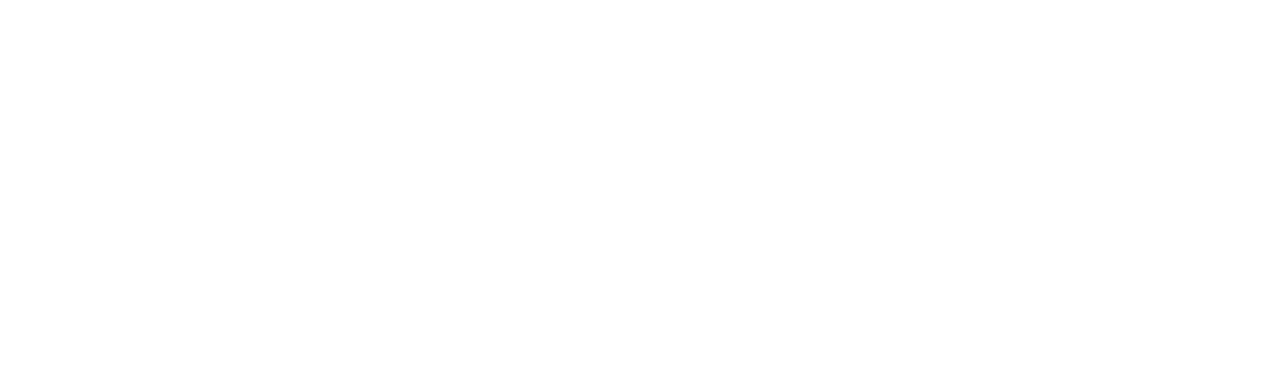
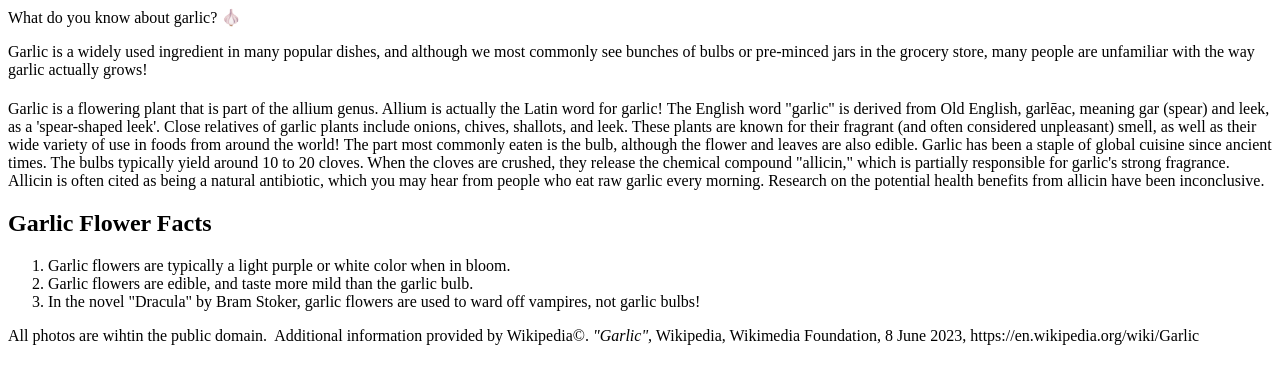
Before and after one commit to STL-WomenPlus-WebDev-March2023/js-assignment-4-html-me-something-LouisSloan, a website: page index.html in a window 1280 px wide. Drawn offline with Linux system fonts and the light colour scheme.

Commit message:
Finished work on HTML page

```diff
--- a/index.html
+++ b/index.html
@@ -4,5 +4,36 @@
    </head>
    <body>
       <!-- Write your HTML in this file! -->
+      <header>What do you know about garlic? 🧄</header>
+
+      <article>
+      <p>Garlic is a widely used ingredient in many popular dishes, and although we most commonly see
+          bunches of bulbs or pre-minced jars in the grocery store, many people are unfamiliar with the
+           way garlic actually grows!
+      </p>
+      </article>
+
+      <main>
+      <h1></h1>
+      <p>Garlic is a flowering plant that is part of the allium genus. Allium is actually the Latin word for garlic! The English word "garlic" is derived from
+         Old English, garlēac, meaning gar (spear) and leek, as a 'spear-shaped leek'.
+         Close relatives of garlic plants include onions, chives, shallots, and leek. These plants are known for their fragrant (and often considered unpleasant) smell,
+          as well as their wide variety of use in foods from around the world! The part most commonly eaten is the bulb, although the flower and leaves are also edible.
+          Garlic has been a staple of global cuisine since ancient times. The bulbs typically yield around 10 to 20 cloves. When the cloves are crushed, they release
+          the chemical compound "allicin," which is partially responsible for garlic's strong fragrance. Allicin is often cited as being a natural antibiotic, which you may
+          hear from people who eat raw garlic every morning. Research on the potential health benefits from allicin have been inconclusive.
+      </p>
+      </main>
+
+      <article>
+      <h2>Garlic Flower Facts</h2>
+      <ol>
+         <li>Garlic flowers are typically a light purple or white color when in bloom.</li>
+         <li>Garlic flowers are edible, and taste more mild than the garlic bulb.</li>
+         <li>In the novel "Dracula" by Bram Stoker, garlic flowers are used to ward off vampires, not garlic bulbs!</li>
+      </ol>
+      </article>
+
+      <footer>All photos are wihtin the public domain.&nbsp; Additional information provided by Wikipedia&copy;.&nbsp;<cite>"Garlic",</cite> Wikipedia, Wikimedia Foundation, 8 June 2023, https://en.wikipedia.org/wiki/Garlic</footer>
    </body>
 </html>
```
